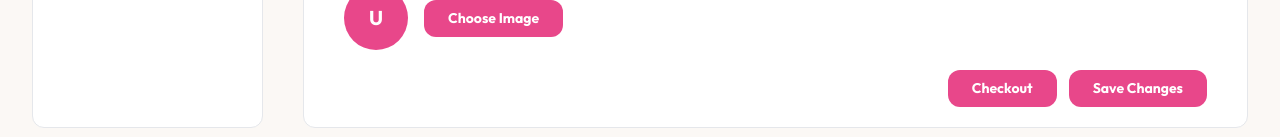
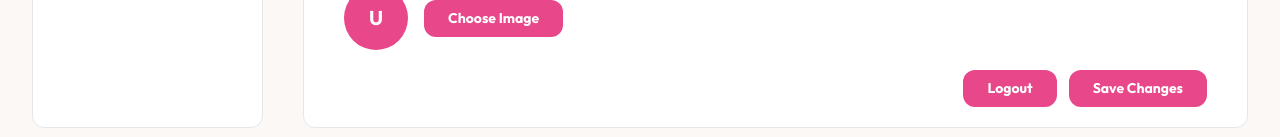
Before and after one commit to Seyhaz-Dev/Cherry-Cheeks-Cosmetics, a React (Vite) app: page /profile in a window 1280 px wide. Shown: the part 663-800 px from the top of the page. Built offline with nearby package versions, Linux system fonts and the light colour scheme.

Commit message:
change  checkout to logout

```diff
--- a/src/pages/ProFile.jsx
+++ b/src/pages/ProFile.jsx
@@ -239,7 +239,7 @@ function ProFile() {
                     onClick={() => navigate("/login")}
                     className="rounded-xl bg-[#e8478a] px-6 py-2 text-white"
                   >
-                    Checkout
+                    Logout
                   </button>
                   <button type="submit" className="rounded-xl bg-[#e8478a] px-6 py-2 text-white">
                     Save Changes
```
